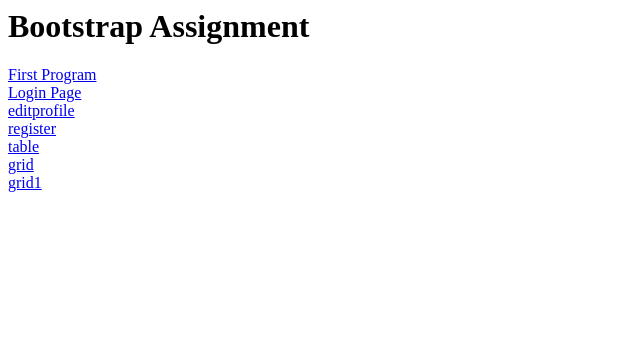
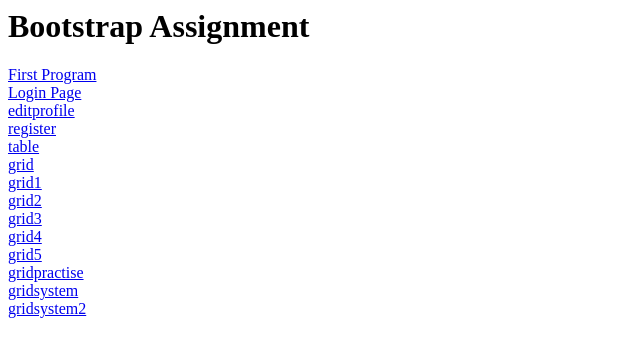
Before and after one commit to snehams29/Bootstrap, a plain HTML site: page index.html in a window 1280 px wide. Shown: the whole page, without its empty margins (0-640 px from the left). Drawn offline with Linux system fonts and the light colour scheme.

Commit message:
Update index.html

```diff
--- a/index.html
+++ b/index.html
@@ -10,6 +10,14 @@
     <a href="table.html">table</a><br>
     <a href="grid.html">grid</a><br>
     <a href="grid1.html">grid1</a><br>
+     <a href="grid2.html">grid2</a><br>
+    <a href="grid3.html">grid3</a><br>
+     <a href="grid4.html">grid4</a><br>
+    <a href="grid5.html">grid5</a><br>
+     <a href="gridpractise.html">gridpractise</a><br>
+    <a href="gridsystem.html">gridsystem</a><br>
+     <a href="gridsystem2.html">gridsystem2</a><br>
+
 
 
   </body>
```
